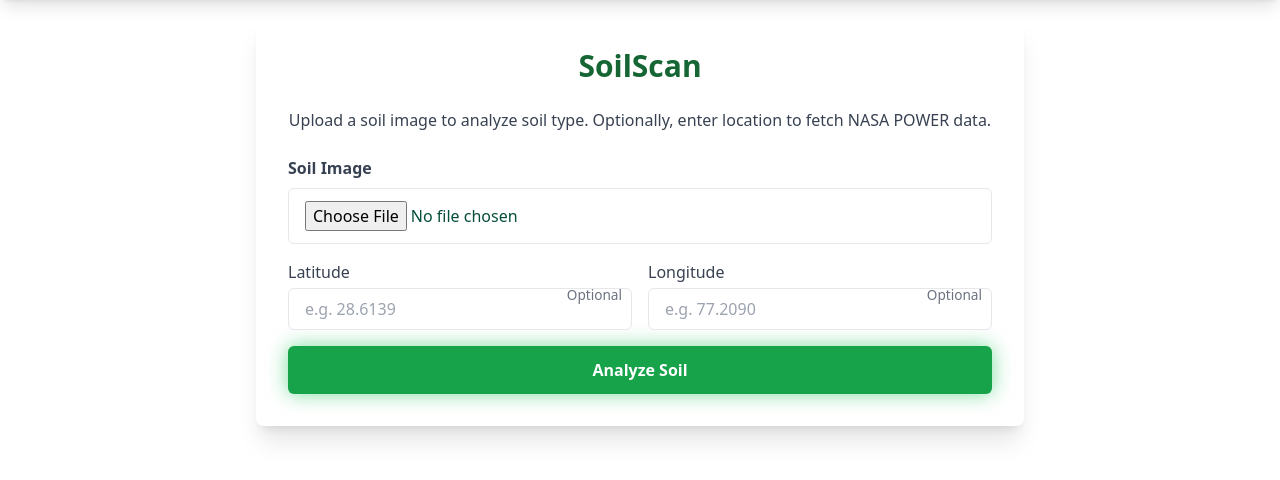
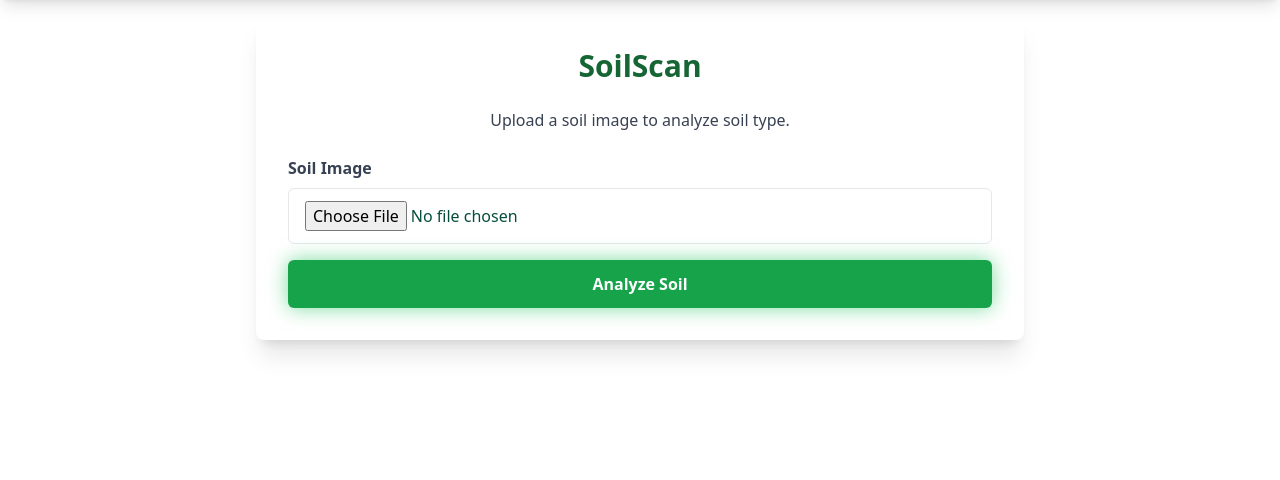
Before and after one commit to gamechangerfrombihar/SoilBuddy, a Flask app: template templates/SoilScanF.html in a window 1280 px wide. Shown: the part 80-560 px from the top of the page. Run offline with Flask 3, Linux system fonts and the light colour scheme; the template is opened without the code that fills it, so the values that code supplies are empty; some libraries are stand-ins or nearby versions.

Commit message:
Update SoilScanF.html

```diff
--- a/templates/SoilScanF.html
+++ b/templates/SoilScanF.html
@@ -12,15 +12,6 @@
     .logo-img { width: 50px; height: 50px; border-radius: 50%; object-fit: cover; background-color: #d1fae5; padding: 4px; border: 2px solid #22c55e; }
     .glow-btn { box-shadow: 0 0 20px rgba(34,197,94,0.6); transition: all 0.3s ease; }
     .glow-btn:hover { transform: scale(1.05); box-shadow: 0 0 25px rgba(34,197,94,0.9); }
-    .optional-input { position: relative; }
-    .optional-input span {
-      position: absolute;
-      right: 10px;
-      top: 50%;
-      transform: translateY(-50%);
-      font-size: 0.85rem;
-      color: #6b7280;
-    }
   </style>
 </head>
 <body class="light transition-all">
@@ -48,7 +39,7 @@
   <!-- SoilScan Upload Form -->
   <div class="max-w-3xl mx-auto p-8 bg-white rounded-lg shadow-xl">
     <h1 class="text-3xl font-semibold mb-6 text-green-800 text-center">SoilScan</h1>
-    <p class="text-center mb-6 text-gray-700">Upload a soil image to analyze soil type. Optionally, enter location to fetch NASA POWER data.</p>
+    <p class="text-center mb-6 text-gray-700">Upload a soil image to analyze soil type.</p>
 
     <form action="{{ url_for('soilscan_result') }}" method="POST" enctype="multipart/form-data" class="space-y-4">
 
@@ -58,21 +49,6 @@
         <input type="file" name="soil_image" accept="image/*" required class="w-full px-4 py-3 border rounded-md focus:outline-none focus:ring-2 focus:ring-green-500"/>
       </div>
 
-      <!-- NASA POWER Inputs (without dates) -->
-      <div class="grid grid-cols-1 md:grid-cols-2 gap-4 mt-4">
-        <div class="optional-input">
-          <label class="block mb-1 font-medium text-gray-700">Latitude</label>
-          <input type="text" name="latitude" placeholder="e.g. 28.6139" class="w-full px-4 py-2 border rounded-md focus:outline-none focus:ring-2 focus:ring-green-400"/>
-          <span>Optional</span>
-        </div>
-
-        <div class="optional-input">
-          <label class="block mb-1 font-medium text-gray-700">Longitude</label>
-          <input type="text" name="longitude" placeholder="e.g. 77.2090" class="w-full px-4 py-2 border rounded-md focus:outline-none focus:ring-2 focus:ring-green-400"/>
-          <span>Optional</span>
-        </div>
-      </div>
-
       <!-- Submit Button -->
       <button type="submit" class="w-full bg-green-600 hover:bg-green-700 text-white py-3 rounded-md font-semibold glow-btn mt-6">Analyze Soil</button>
     </form>
```
